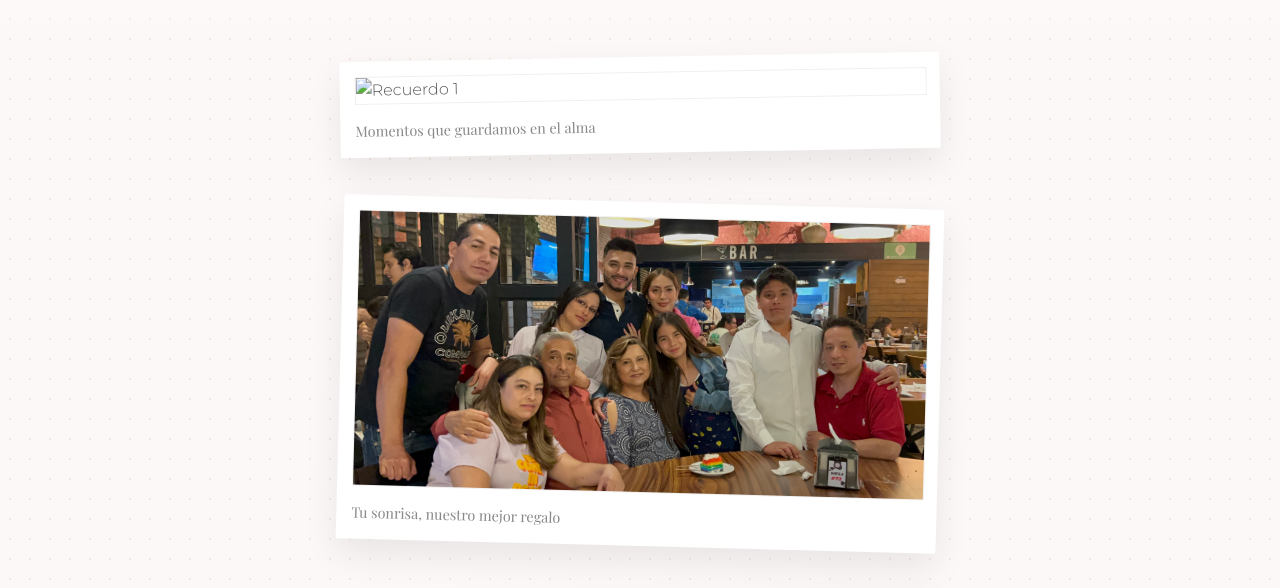
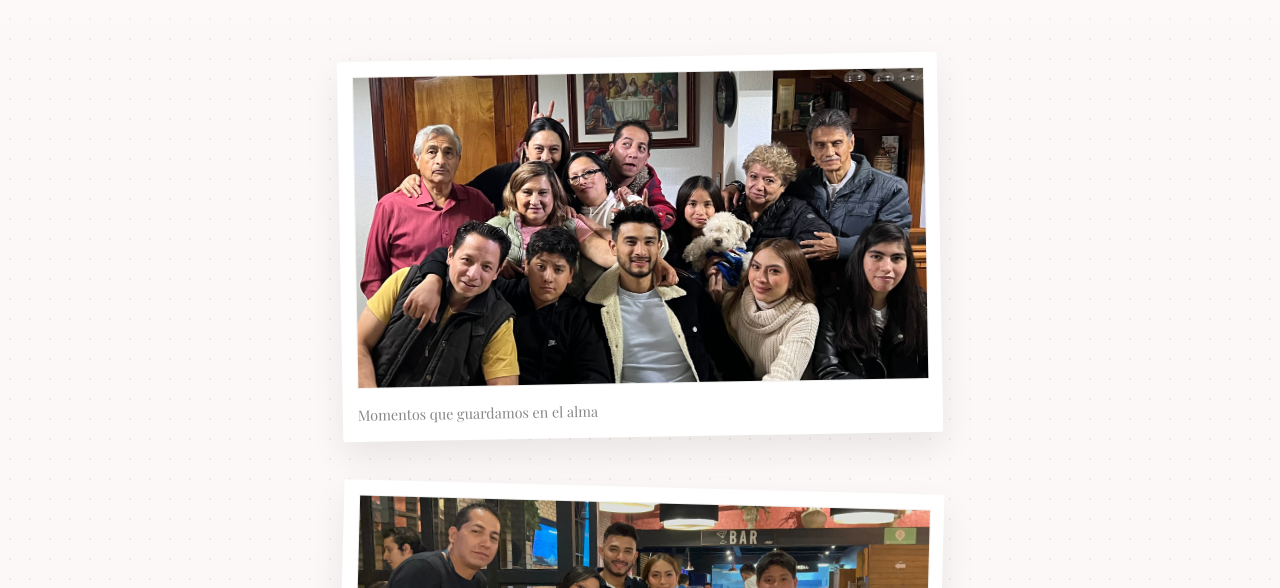
Before and after one commit to ecuacuasrivera-hub/15-a-os-Mona-Gift-, a plain HTML site: page index.html in a window 1280 px wide. Shown: the part 211-799 px from the top of the page. Drawn offline with nearby package versions, Linux system fonts and the light colour scheme; a web font is replaced by a local one.

Commit message:
Update index.html

```diff
--- a/index.html
+++ b/index.html
@@ -8,15 +8,15 @@
     <style>
         :root {
             --color-fondo: #fcf8f7;
-            --color-acento: #d4a373; /* Dorado suave */
-            --color-rosa: #e99695; /* Rosa viejo */
+            --color-acento: #d4a373;
+            --color-rosa: #e99695;
             --color-texto: #5a5a5a;
         }
 
         body {
             background-color: var(--color-fondo);
             background-image: radial-gradient(#f3e7e4 1px, transparent 1px);
-            background-size: 20px 20px; /* Sutil patrón de puntos */
+            background-size: 20px 20px;
             margin: 0;
             padding: 0;
             font-family: 'Montserrat', sans-serif;
@@ -60,7 +60,7 @@
             margin-bottom: 50px;
             border-radius: 2px;
             box-shadow: 0 15px 35px rgba(0,0,0,0.08);
-            transform: rotate(-1deg); /* Efecto foto real */
+            transform: rotate(-1deg);
             transition: transform 0.3s ease;
         }
 
@@ -105,7 +105,6 @@
             color: var(--color-rosa);
         }
 
-        /* Animación suave al cargar */
         .animar {
             animation: aparecer 2s ease-out;
         }
@@ -125,7 +124,7 @@
 
     <main class="contenedor-fotos animar">
         <div class="foto-card">
-            <img src="foto1.jpg" alt="Recuerdo 1">
+            <img src="foto1.jpeg" alt="Recuerdo 1">
             <div class="pie-foto">Momentos que guardamos en el alma</div>
         </div>
 
```
